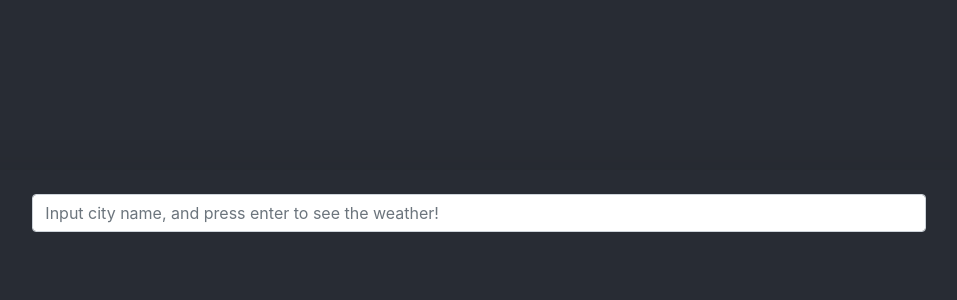
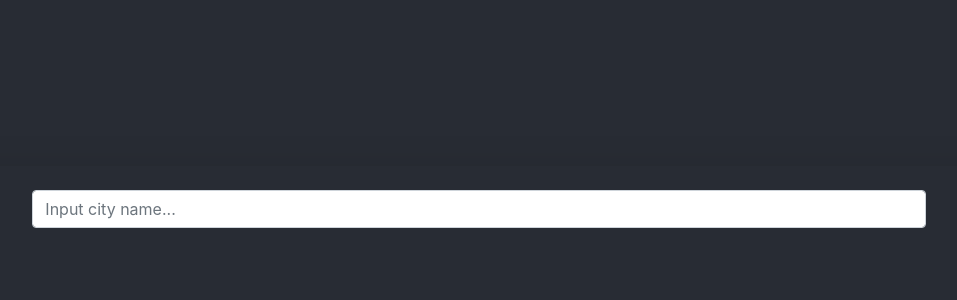
Before and after one commit to Raulanthropos/d10-react-weather-webapp, a React (Create React App) app: page / in a window 1280 px wide. Shown: the top 300 px of the page, without its empty margins (161-1118 px from the left). Built offline with nearby package versions, Linux system fonts and the light colour scheme.

Commit message:
minor aesthetic changes

```diff
--- a/src/components/Weather.jsx
+++ b/src/components/Weather.jsx
@@ -51,7 +51,7 @@ const Weather = () => {
               type="search"
               value={input}
               onChange={handleChange}
-              placeholder="Input city name, and press enter to see the weather!"
+              placeholder="Input city name..."
               className="search-bar"
             />
           </Form>
@@ -78,19 +78,20 @@ const Weather = () => {
                     </svg>
                     <h1>{cities?.main?.temp}°C</h1>
                   </div>
-                  <h5 className="semi-opaque">
+                  <div className="d-flex align-items-center">
+                  <svg xmlns="http://www.w3.org/2000/svg" width="30" height="30" fill="currentColor" className="bi bi-moisture" viewBox="0 0 16 16">
+  <path d="M13.5 0a.5.5 0 0 0 0 1H15v2.75h-.5a.5.5 0 0 0 0 1h.5V7.5h-1.5a.5.5 0 0 0 0 1H15v2.75h-.5a.5.5 0 0 0 0 1h.5V15h-1.5a.5.5 0 0 0 0 1h2a.5.5 0 0 0 .5-.5V.5a.5.5 0 0 0-.5-.5h-2zM7 1.5l.364-.343a.5.5 0 0 0-.728 0l-.002.002-.006.007-.022.023-.08.088a28.458 28.458 0 0 0-1.274 1.517c-.769.983-1.714 2.325-2.385 3.727C2.368 7.564 2 8.682 2 9.733 2 12.614 4.212 15 7 15s5-2.386 5-5.267c0-1.05-.368-2.169-.867-3.212-.671-1.402-1.616-2.744-2.385-3.727a28.458 28.458 0 0 0-1.354-1.605l-.022-.023-.006-.007-.002-.001L7 1.5zm0 0-.364-.343L7 1.5zm-.016.766L7 2.247l.016.019c.24.274.572.667.944 1.144.611.781 1.32 1.776 1.901 2.827H4.14c.58-1.051 1.29-2.046 1.9-2.827.373-.477.706-.87.945-1.144zM3 9.733c0-.755.244-1.612.638-2.496h6.724c.395.884.638 1.741.638 2.496C11 12.117 9.182 14 7 14s-4-1.883-4-4.267z"/>
+</svg>
+                    <h3 className="mx-2">{cities?.main?.humidity}%</h3>
+                  </div>
+                  <h5 className="semi-opaque mt-2">
                     Feels like: {cities?.main?.feels_like}°C
                   </h5>
                   <h4 className="text-capitalize">
                     {isActive? cities?.weather[0].description : ""}
                   </h4>
                   <img src={isActive? whatIsTheWeatherLike() : ""} alt="" width={100} height={100}/>
-                  <div className="d-flex align-items-center">
-                  <svg xmlns="http://www.w3.org/2000/svg" width="30" height="30" fill="currentColor" className="bi bi-moisture" viewBox="0 0 16 16">
-  <path d="M13.5 0a.5.5 0 0 0 0 1H15v2.75h-.5a.5.5 0 0 0 0 1h.5V7.5h-1.5a.5.5 0 0 0 0 1H15v2.75h-.5a.5.5 0 0 0 0 1h.5V15h-1.5a.5.5 0 0 0 0 1h2a.5.5 0 0 0 .5-.5V.5a.5.5 0 0 0-.5-.5h-2zM7 1.5l.364-.343a.5.5 0 0 0-.728 0l-.002.002-.006.007-.022.023-.08.088a28.458 28.458 0 0 0-1.274 1.517c-.769.983-1.714 2.325-2.385 3.727C2.368 7.564 2 8.682 2 9.733 2 12.614 4.212 15 7 15s5-2.386 5-5.267c0-1.05-.368-2.169-.867-3.212-.671-1.402-1.616-2.744-2.385-3.727a28.458 28.458 0 0 0-1.354-1.605l-.022-.023-.006-.007-.002-.001L7 1.5zm0 0-.364-.343L7 1.5zm-.016.766L7 2.247l.016.019c.24.274.572.667.944 1.144.611.781 1.32 1.776 1.901 2.827H4.14c.58-1.051 1.29-2.046 1.9-2.827.373-.477.706-.87.945-1.144zM3 9.733c0-.755.244-1.612.638-2.496h6.724c.395.884.638 1.741.638 2.496C11 12.117 9.182 14 7 14s-4-1.883-4-4.267z"/>
-</svg>
-                    <h3 className="mx-2">{cities?.main?.humidity}%</h3>
-                  </div>
+
                 </div>
                 <div>
                 </div>
```
